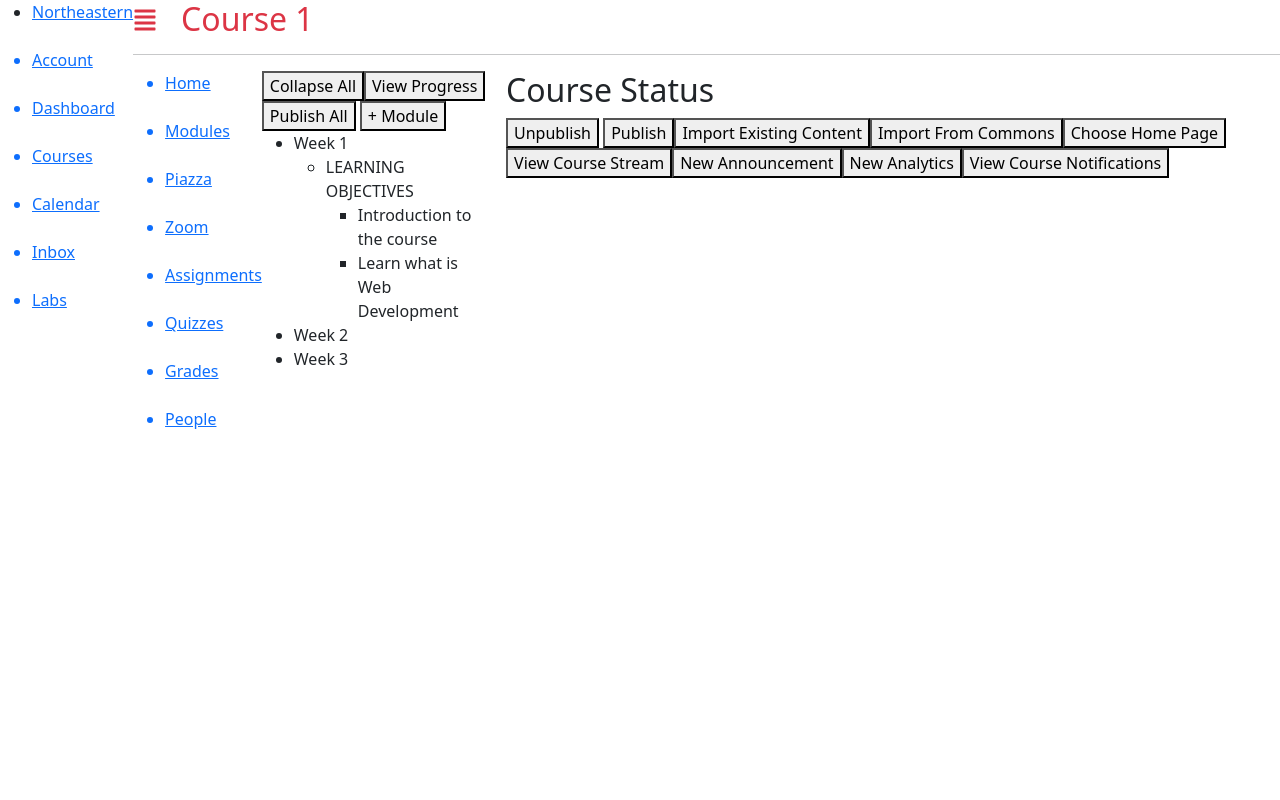
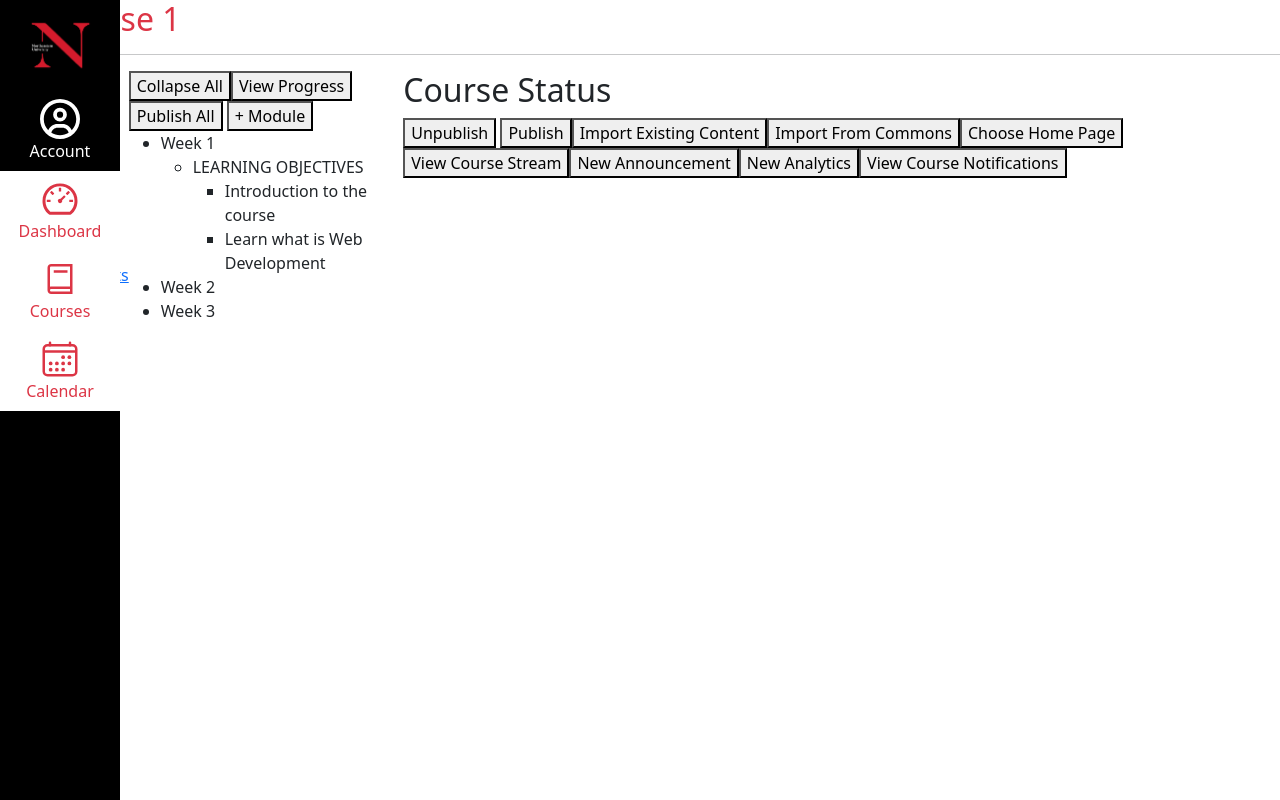
Before and after one commit to estebanpuyanas/cs4550-webdev, a Next.js app: page /courses/1/home in a window 1280 px wide. Built offline with nearby package versions, Linux system fonts and the light colour scheme.

Commit message:
styling canvas dashboard

```diff
--- a/app/(kambaz)/Navigation.tsx
+++ b/app/(kambaz)/Navigation.tsx
@@ -1,49 +1,71 @@
+import { AiOutlineDashboard } from "react-icons/ai";
+import { IoCalendarOutline } from "react-icons/io5";
+import { LiaBookSolid, LiaCogSolid } from "react-icons/lia";
+import { FaInbox, FaRegCircleUser } from "react-icons/fa6";
+import { ListGroup, ListGroupItem } from "react-bootstrap";
 import Link from "next/link";
 export default function KambazNavigation() {
   return (
-    <div id="wd-kambaz-navigation">
-      <ul id="navbar">
-        <li>
-          <a
-            href="https://www.northeastern.edu/"
-            id="wd-neu-link"
-            target="_blank"
-          >
-            Northeastern
-          </a>
-        </li>
-        <br />
+    <ListGroup
+      className="rounded-0 position-fixed bottom-0 top-0 d-none d-md-block bg-black z-2"
+      style={{ width: 120 }}
+      id="wd-kambaz-navigation"
+    >
+      <ListGroupItem
+        className="bg-black border-0 text-center"
+        as="a"
+        target="_blank"
+        href="https://www.northeastern.edu/"
+        id="wd-neu-link"
+      >
+        <img src="/images/NEU.png" width="75px" alt="Northeastern University" />
+      </ListGroupItem>
 
-        <Link href="/account" id="wd-account-link">
-          <li>Account</li>
+      <ListGroupItem className="border-0 bg-black text-center">
+        <Link
+          href="/account"
+          id="wd-account-link"
+          className="text-white text-decoration-none"
+        >
+          <FaRegCircleUser className="fs-1 text-white" />
+          Account
         </Link>
-        <br />
+      </ListGroupItem>
 
-        <Link href="/dashboard" id="wd-dashboard-link">
-          <li>Dashboard</li>
+      <ListGroupItem className="border-0 bg-white text-center">
+        <Link
+          href="/dashboard"
+          id="wd-dashboard-link"
+          className="text-danger text-decoration-none"
+        >
+          <AiOutlineDashboard className="fs-1 text-danger" />
+          Dashboard
         </Link>
-        <br />
+      </ListGroupItem>
 
-        <Link href="/dashboard" id="wd-course-link">
-          <li>Courses</li>
+      <ListGroupItem className="border-0 bg-white text-center">
+        <Link
+          href="/courses"
+          id="wd-courses-link"
+          className="text-danger text-decoration-none"
+        >
+          <LiaBookSolid className="fs-1 text-danger" />
+          Courses
         </Link>
-        <br />
+      </ListGroupItem>
 
-        <Link href="/calendar" id="wd-calendar-link">
-          <li>Calendar</li>
+      <ListGroupItem className="border-0 bg-white text-center">
+        <Link
+          href="/calendar"
+          id="wd-calendar-link"
+          className="text-danger text-decoration-none"
+        >
+          <IoCalendarOutline className="fs-1 text-danger" />
+          Calendar
         </Link>
-        <br />
+      </ListGroupItem>
 
-        <Link href="/inbox" id="wd-inbox-link">
-          <li>Inbox</li>
-        </Link>
-        <br />
-
-        <Link href="/labs" id="wd-labs-link">
-          <li>Labs</li>
-        </Link>
-        <br />
-      </ul>
-    </div>
+      {/* complete styling the rest of the links */}
+    </ListGroup>
   );
 }
```
Also changed, not shown: public/images/NEU.png (added).
